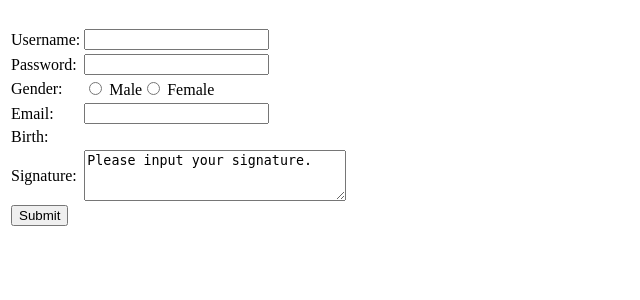
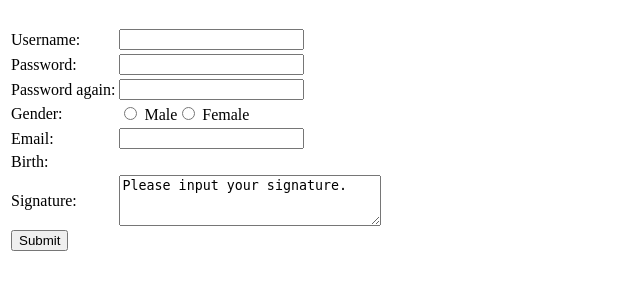
Before and after one commit to zoea2/SEProject, a PHP site: page /register.php in a window 1280 px wide. Shown: the top 300 px of the page, without its empty margins (0-640 px from the left). Run offline with PHP 8.4, Linux system fonts and the light colour scheme.

Commit message:
check password

```diff
--- a/register.php
+++ b/register.php
@@ -26,10 +26,18 @@
 	`signature` text,
 	*/
 ?>
+<script type="text/javascript">
+	function check_msg(){
+		if(document.getElementById('firstpwd').value != document.getElementById('secondpwd').value){
+			alert("The password you second input is different with the first one");
+		}
+		else
+			document.getElementById('registerForm').submit();
+	}
+</script>
 
 
-
-<form name="register" action="register.php" method="post">
+<form name="register" action="register.php" method="post" id="registerForm" > <!---onsubmit="return check_msg();"-->
 <table>
 <tr>
 	<td>Username: </td>
@@ -37,7 +45,11 @@
 </tr>
 <tr>
 	<td>Password: </td>
-	<td><input type="password" name="password" /></td>
+	<td><input id = "firstpwd" type="password" name="password" /></td>
+</tr>
+<tr>
+	<td>Password again: </td>
+	<td><input id = "secondpwd" type="password" name="passwordagain" /></td>
 </tr>
 <tr>
 	<td>Gender: </td>
@@ -63,7 +75,7 @@
 	<td><textarea rows="3" cols="30" />Please input your signature.</textarea></td>
 </tr>
 <tr>
-	<td><input type="submit" value="Submit" /></td>
+	<td><input type="button" value = "Submit" onclick = "check_msg()"/></td>
 </tr>
 <input type="hidden" name="op" value="true">
 <br />
```
